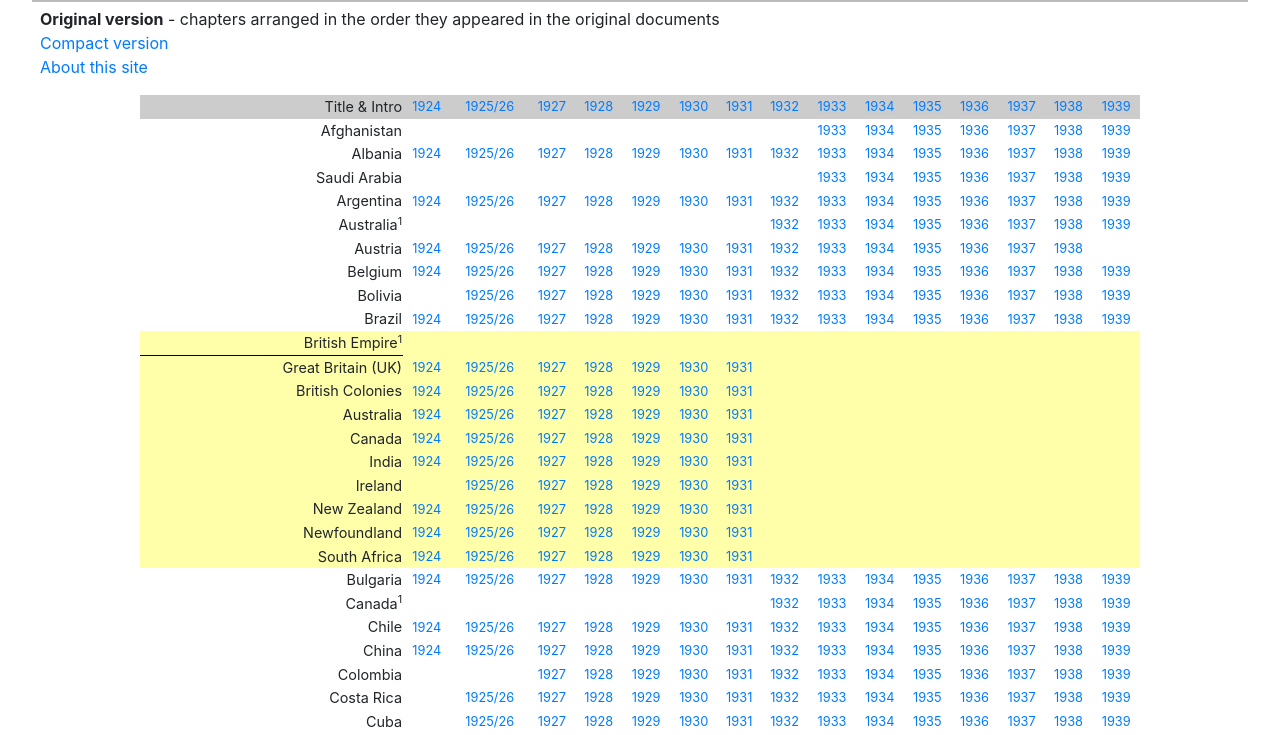
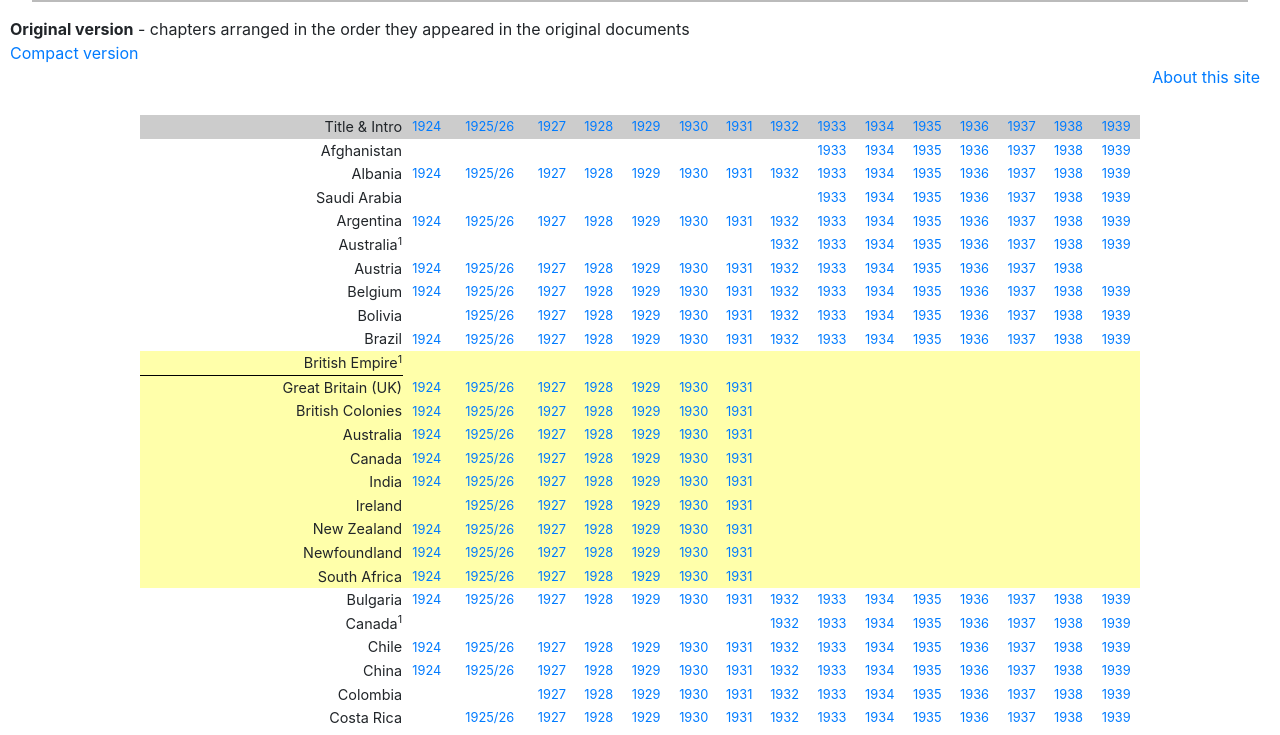
Before and after one commit to danMulvihill/leage_of_nations_arm_yb, a plain HTML site: page index.html in a window 1280 px wide. Shown: the part 167-902 px from the top of the page. Drawn offline with nearby package versions, Linux system fonts and the light colour scheme.

Commit message:
added flex-box to navbar

```diff
--- a/index.html
+++ b/index.html
@@ -17,7 +17,7 @@
     <ul>
         <li><strong>Original version</strong> - chapters arranged in the order they appeared in the original documents</li>
         <li><a href="concise.html">Compact version</a></li>
-        <li><a href="about.html">About this site</a></li>
+        <li id="about"><a href="about.html">About this site</a></li>
     </ul>
 
 <table class="table-hover table-responsive">
--- a/styles.css
+++ b/styles.css
@@ -9,23 +9,38 @@ a{text-decoration: none;}
     font-size: 0.7em;
 }
 
+
+ul{
+    list-style-type: none;
+    padding: 10px;
+}
+
+@media (min-width: 500px){
+    ul{
+        display: flex;
+        flex-direction: column;
+    }
+    li{
+        /* width: 70%; */
+    }
+    #about{
+        align-self: flex-end;
+        padding-right: 10px;
+    }
+}
+
+/* @media (min-width: 500px){
+    table{
+        margin-right: 10px;
+    }
+} */
+
 table{
     width: 95%;
     max-width: 1000px;
     margin: 0 auto;
     display: table !important;
 }
-
-ul{
-    list-style-type: none;
-}
-
-@media(min-width){
-    table{
-        margin-right: 10px;
-    }
-}
-
 
 tbody{
     width: 100%;
```
Also changed, not shown: about.html (+1 -1 lines), concise.html (+1 -1 lines).
